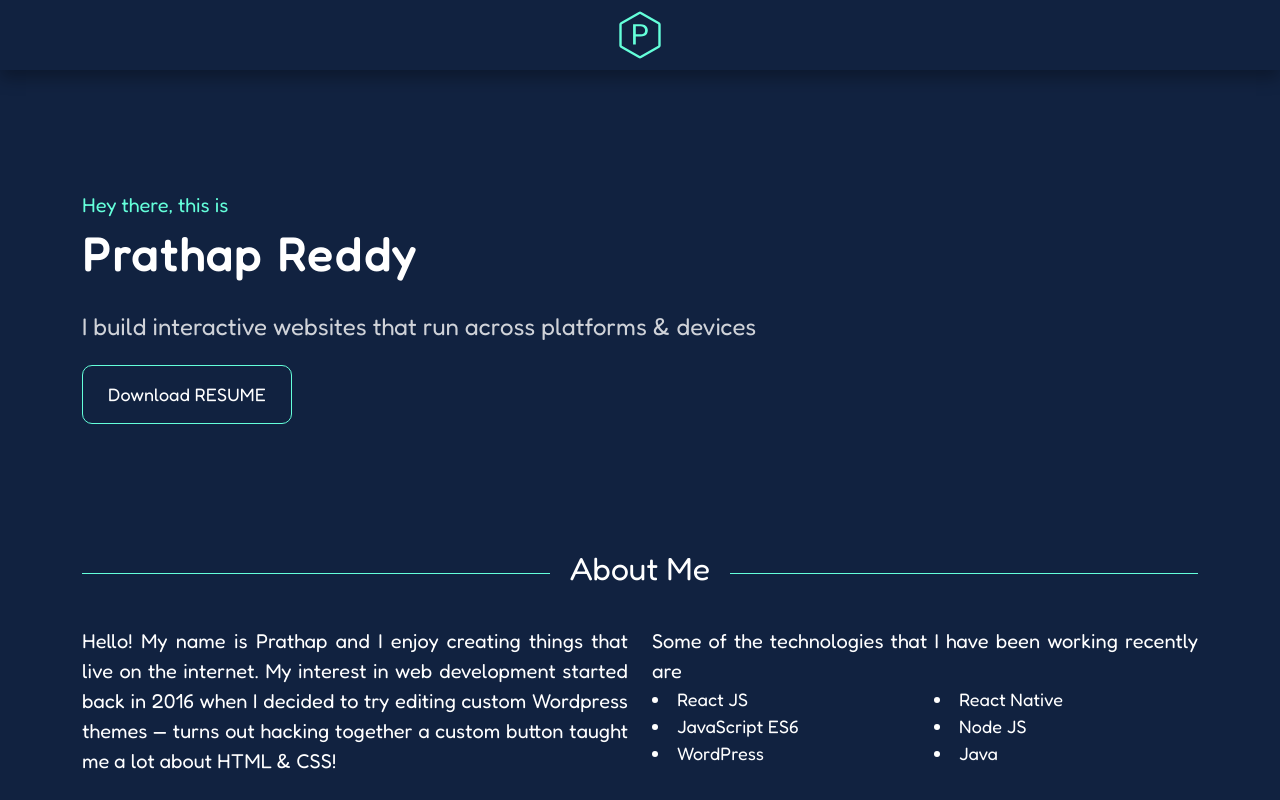
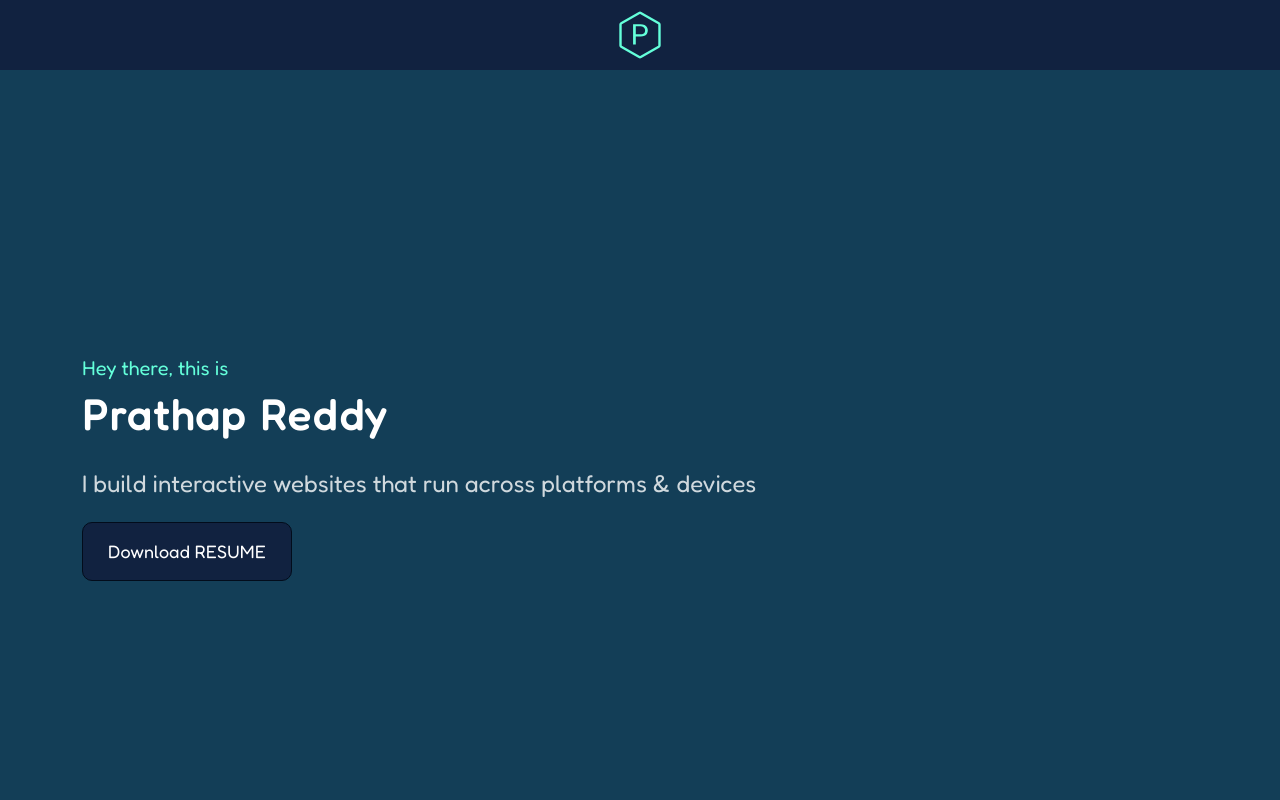
Before and after one commit to itsprathapkreddy/myPortfolio, a React (Create React App) app: page / in a window 1280 px wide. Shown: the top 800 px of the page. Built offline with nearby package versions, Linux system fonts and the light colour scheme; a web font is replaced by a local one.

Commit message:
added scroll snaping

```diff
--- a/package.json
+++ b/package.json
@@ -10,7 +10,6 @@
     "@testing-library/react": "^12.1.5",
     "@testing-library/user-event": "^13.5.0",
     "bootstrap": "^5.1.3",
-    "framer-motion": "^6.3.0",
     "react": "^17.0.2",
     "react-bootstrap": "^2.2.3",
     "react-dom": "^17.0.2",
--- a/src/App.css
+++ b/src/App.css
@@ -14,13 +14,14 @@
 	width:100%;
 }
 .heroSec{
+	background-color: #133E57;
 	padding: 20px;
 	color: white;
-	min-height: 60vh;
+	min-height: 100vh;
 	display: flex;
 	justify-content:space-between;
 	flex-wrap: wrap;
-    gap: 16px;
+
 }
 .heroSecDes{
 	width:50%;
@@ -28,18 +29,19 @@
 }
 .downloadResume{
 	display: inline-block;
-	color:var(--green);
-	border:1px solid var(--green);
+	color:white;
+	border:1px solid var(--dark-navy);
+	background-color:var(--light-navy);
 	border-radius: 10px;
 	padding: 15px 25px;
 	margin-top: 20px;
 }
 .downloadResume:hover{
-	background-color:var(--light-navy);
+	color:var(--green);
 	cursor: pointer;
 }
 .aboutSec{
-
+	background-color: #334159;
 	color:white;
 	font-size: 20px;
 	text-align: justify;
@@ -171,3 +173,16 @@ abtList li{
 	.separator:not(:empty)::after {
 		margin-left: 1em;
 	}
+
+
+	.scrollContainer{
+		height: 100vh;
+		overflow-y: scroll;
+		scroll-snap-type: y proximity;
+	}
+	.scrollItem{
+		scroll-snap-align: start;
+	}
+	.scrollContainer::-webkit-scrollbar {
+		display: none;
+ }
--- a/src/App.js
+++ b/src/App.js
@@ -22,15 +22,16 @@ function App() {
 			{loadTimer ? (
 				<Loader />
 			) : (
-				<>
+				<div className='scrollContainer'>
 					<Header />
 					<HeroSec />
 					<About />
 					<Experience />
 					<Projects />
+
 					<Contact />
 					<Footer />
-				</>
+				</div>
 			)}
 		</Container>
 	);
--- a/src/Components/About.js
+++ b/src/Components/About.js
@@ -2,9 +2,10 @@ import '../App.css';
 import { Container, Row, Col } from 'react-bootstrap';
 const About = () => {
 	return (
-		<Container className='aboutSec'>
+		<Container fluid className='aboutSec scrollItem'>
+			<Container>
 				<Row>
-				<div class='separator'>
+					<div className='separator'>
 						<h2>About Me</h2>
 					</div>
 				</Row>
@@ -41,6 +42,7 @@ const About = () => {
 					</Col>
 				</Row>
 			</Container>
+		</Container>
 	);
 };
 
--- a/src/Components/Contact.js
+++ b/src/Components/Contact.js
@@ -2,8 +2,9 @@ import './contact.css';
 import { Container, Row, Col } from 'react-bootstrap';
 const Contact = () => {
 	return (
-		<Container className='contactCont'>
-			<div class='separator'>
+		<Container fluid className='contactCont scrollItem'>
+			<Container>
+				<div className='separator'>
 					<h2>Get In Touch</h2>
 				</div>
 				<div style={{ padding: '30px' }}>
@@ -11,6 +12,7 @@ const Contact = () => {
 					<h2 className='aboutEmail'>contact@itsprathapkreddy.com</h2>
 				</div>
 			</Container>
+		</Container>
 	);
 };
 
--- a/src/Components/Experience.js
+++ b/src/Components/Experience.js
@@ -4,28 +4,28 @@ import '../App.css';
 const Experience = () => {
 	const [company, setCompany] = useState('TCS');
 	return (
-		<Container className='expContainer'>
+		<Container className='expContainer scrollItem'>
 			<Row>
-				<div class='separator'>
+				<div className='separator'>
 					<h2>Work Places</h2>
 				</div>
 			</Row>
 			<Row className='expHeader'>
 				<Col
-					className={company == 'TCS' ? 'expShow' : 'expHide'}
+					className={company === 'TCS' ? 'expShow' : 'expHide'}
 					xs={6}
 					onClick={() => setCompany('TCS')}>
 					TCS
 				</Col>
 				<Col
-					className={company == 'MBP' ? 'expShow' : 'expHide'}
+					className={company === 'MBP' ? 'expShow' : 'expHide'}
 					xs={6}
 					onClick={() => setCompany('MBP')}>
 					MBP Solutions
 				</Col>
 			</Row>
 			<Row className='expData'>
-				<div className={company !== 'TCS' && 'hidden'}>
+				<div className={company !== 'TCS' ? 'hidden' : ''}>
 					<h4>
 						Front End Developer
 						<span style={{ color: 'var(--green)' }}>
@@ -54,7 +54,7 @@ const Experience = () => {
 						</ul>
 					</div>
 				</div>
-				<div className={company !== 'MBP' && 'hidden'}>
+				<div className={company !== 'MBP' ? 'hidden' : ''}>
 					<h4>
 						WordPress administrator
 						<span style={{ color: 'var(--green)' }}> @MBP Solutions</span>
--- a/src/Components/Header.js
+++ b/src/Components/Header.js
@@ -4,7 +4,7 @@ import { Container, Row, Col } from 'react-bootstrap';
 
 const Header = () => {
 	return (
-		<Container fluid className='headerContainer'>
+		<Container fluid className='headerContainer scrollItem'>
 			<svg width='60' height='60' viewBox='0 0 200 200' fill='none'>
 				<path
 					d='M97.5 26.4434C99.047 25.5502 100.953 25.5502 102.5 26.4434L162.452 61.0566C163.999 61.9498 164.952 63.6004 164.952 65.3868V134.613C164.952 136.4 163.999 138.05 162.452 138.943L102.5 173.557C100.953 174.45 99.047 174.45 97.5 173.557L37.5481 138.943C36.0011 138.05 35.0481 136.4 35.0481 134.613V65.3868C35.0481 63.6004 36.0011 61.9498 37.5481 61.0566L97.5 26.4434Z'
--- a/src/Components/HeroSec.js
+++ b/src/Components/HeroSec.js
@@ -1,8 +1,10 @@
 import '../App.css';
 import { Container, Row, Col } from 'react-bootstrap';
+
 const HeroSec = () => {
 	return (
-		<Container className='heroSec d-flex align-items-center '>
+		<Container fluid className='heroSec d-flex align-items-center scrollItem'>
+			<Container>
 				<Row>
 					<Col>
 						<div style={{ color: 'var(--green)', fontSize: '20px' }}>
@@ -10,26 +12,21 @@ const HeroSec = () => {
 						</div>
 						<div
 							style={{
-							fontSize: '46px',
+								fontSize: '42px',
 								fontWeight: '600',
 								letterSpacing: '0.05em',
 							}}>
 							Prathap Reddy
 						</div>
-					<div style={{ opacity: '0.8', marginTop: '20px', fontSize: '24px' }}>
+						<div
+							style={{ opacity: '0.8', marginTop: '20px', fontSize: '24px' }}>
 							I build interactive websites that run across platforms & devices
 						</div>
-					{/* <h5 className='heroSecDes'>
-						Lorem Ipsum is simply dummy text of the printing and typesetting
-						industry. Lorem Ipsum has been the industry's standard dummy text
-						ever since the 1500s, when an unknown printer took a galley of type
-						and scrambled it to make a type specimen book.
-					</h5> */}
+
 						<a
 							href='https://drive.google.com/uc?export=download&id=1DIrKHX621neidNSzhdfSbAu0LIu1UThr'
 							target='_blank'
 							style={{
-							color: 'inherit',
 								textDecoration: 'none',
 								fontSize: '18px',
 							}}
@@ -39,6 +36,7 @@ const HeroSec = () => {
 					</Col>
 				</Row>
 			</Container>
+		</Container>
 	);
 };
 
--- a/src/Components/Projects.js
+++ b/src/Components/Projects.js
@@ -7,8 +7,8 @@ import typeTestImg from '../assets/typetest.png';
 import expmngr from '../assets/expmngr.png';
 const Projects = () => {
 	return (
-		<Container className='projCont'>
-			<div class='separator'>
+		<Container className='projCont scrollItem'>
+			<div className='separator'>
 				<h2 className='projContHead'>Projects</h2>
 			</div>
 
--- a/src/Components/contact.css
+++ b/src/Components/contact.css
@@ -1,4 +1,5 @@
 .contactCont{
+  background-color: #11464D;
   box-sizing: border-box;
   color:white;
 
--- a/src/index.css
+++ b/src/index.css
@@ -29,10 +29,10 @@
 }
 
 body::-webkit-scrollbar {
-    width: 10px;
+   display: none;
 }
 
-body::-webkit-scrollbar-track {
+/* body::-webkit-scrollbar-track {
 
 		background-color: var(--light-navy);
 }
@@ -41,4 +41,4 @@ body::-webkit-scrollbar-thumb {
   background-color: whitesmoke;
 	opacity: 0.5;
 	border-radius: 10px;
-}
+} */
```
Also changed, not shown: 1 other file (tests, documents, lock files or other folders). Lines whose indentation alone changed are shown as unchanged.
